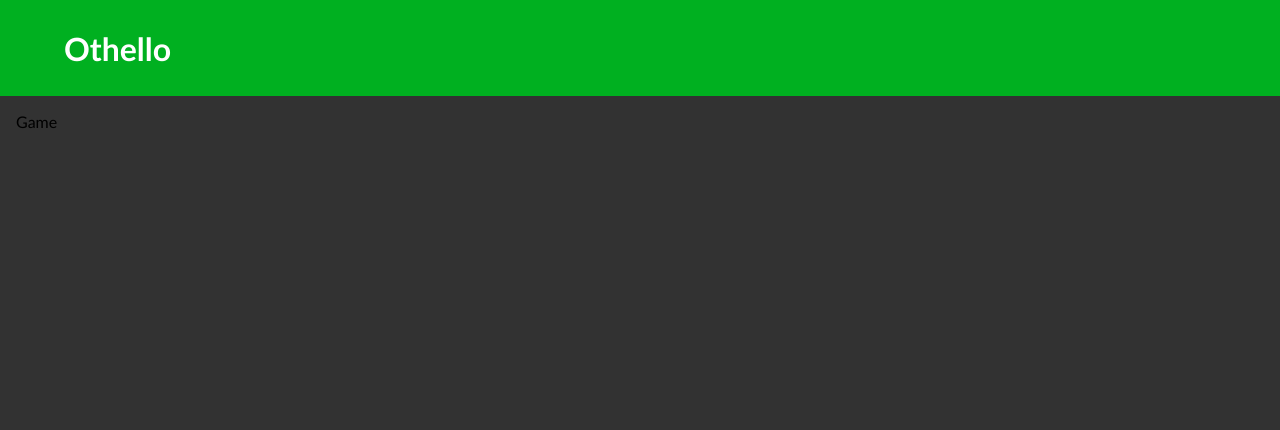
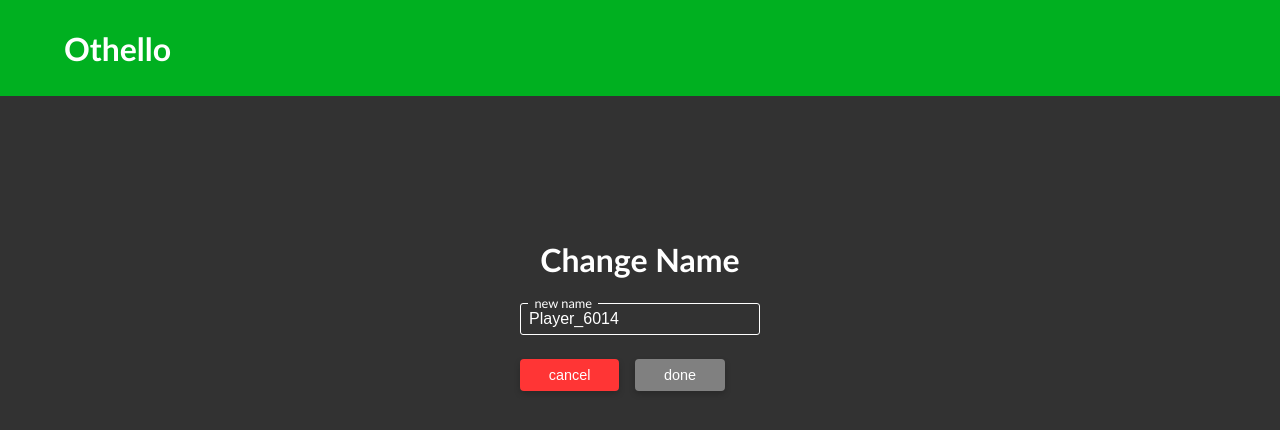
Before and after one commit to syncMutex/othello, a React (Vite) app in the folder client-browser/: page /change-username in a window 1280 px wide. Shown: the top 430 px of the page. Built offline with nearby package versions, Linux system fonts and the light colour scheme.

Commit message:
added name and change name

```diff
--- a/client-browser/src/App.tsx
+++ b/client-browser/src/App.tsx
@@ -1,4 +1,6 @@
 import './App.scss'
+import './scss/common.scss'
+import './scss/buttons.scss'
 import { BrowserRouter as Router } from 'react-router-dom'
 import TheBody from './components/main/The-Body'
 
--- a/client-browser/src/components/main/The-Body.tsx
+++ b/client-browser/src/components/main/The-Body.tsx
@@ -4,6 +4,7 @@ import Home from "../../views/home"
 import CreateGame from "../../views/create-game"
 import JoinGame from "../../views/join-game"
 import Game from "../../views/game"
+import ChangeName from "../../views/change-name"
 
 export default function TheBody() {
   return (
@@ -12,8 +13,9 @@ export default function TheBody() {
         <Route path="/" element={<Home />} />
         <Route path="/create-game" element={<CreateGame />} />
         <Route path="/join-game" element={<JoinGame />} />
-        <Route path="/:gameId" element={<Game />} />
-        <Route path="*"  element={<Navigate to="/" replace />}/>
+        <Route path="/game/:gameId" element={<Game />} />
+        <Route path="/change-username" element={<ChangeName />} />
+        <Route path="*" element={<Navigate to="/" replace />}/>
       </Routes>
     </div>
   )
--- a/client-browser/src/index.scss
+++ b/client-browser/src/index.scss
@@ -1,3 +1,5 @@
+@use "./scss/variables" as v;
+
 *, *::after, *::before{
   margin: 0;
   padding: 0;
@@ -7,7 +9,7 @@
 body{
   width: 100vw;
   height: 100vh;
-  background-color: rgb(50, 50, 50);
+  background-color: v.$main-bg;
   overflow: hidden;
   position: relative;
   -webkit-tap-highlight-color: transparent;
--- a/client-browser/src/scss/_variables.scss
+++ b/client-browser/src/scss/_variables.scss
@@ -1 +1,2 @@
 $color-green: rgb(0, 176, 32);
+$main-bg: rgb(50, 50, 50);
--- /dev/null
+++ b/client-browser/src/scss/buttons.scss
@@ -0,0 +1,71 @@
+.btn-green,
+.btn-red,
+.btn-nobg{
+  min-width: 2rem;
+  min-height: 2rem;
+  height: 1rem;
+  min-width: max-content;
+  padding: 0 2em;
+  border: 0;
+  outline: none;
+  border-radius: 4px;
+  cursor: pointer;
+  box-shadow: 0 3px 6px rgba(0, 0, 0, 0.2);
+  transition: 0.25s;
+  font-size: 0.9rem;
+  text-decoration: none;
+  font-family: Arial, Helvetica, sans-serif;
+
+  &:disabled{
+    background-color: grey;
+    pointer-events: none;
+  }
+}
+
+.link-btn{
+  display: inline-flex;
+  justify-content: center;
+  align-items: center;
+}
+
+.btn-green{
+  background-color: rgb(4, 240, 106);
+  color: white;
+
+  &:hover{
+    background-color: rgb(58, 255, 133);
+    color: white;
+  }
+
+  &:active{
+    background-color: rgb(0, 209, 80);
+    color: white;
+  }
+}
+
+.btn-red{
+  background-color: rgb(255, 53, 53);
+  color: white;
+
+  &:hover{
+    background-color: rgb(253, 91, 91);
+    color: white;
+  }
+
+  &:active{
+    background-color: rgb(199, 45, 45);
+    color: white;
+  }
+}
+
+.btn-nobg{
+  --nobg-color: black;
+  background-color: transparent;
+  color: var(--nobg-color);
+  border: 1px solid var(--nobg-color);
+  box-shadow: none;
+
+  &[data-theme="dark"]{
+    --nobg-color: white;
+  }
+}
--- /dev/null
+++ b/client-browser/src/scss/common.scss
@@ -0,0 +1,73 @@
+@use "./variables" as v;
+
+.form-group{
+  margin-top: 1.5rem;
+
+  .form-row{
+    display: flex;
+    flex-direction: row;
+    flex-wrap: wrap;
+    gap: 0 1rem;
+  }
+
+  &[data-theme="dark"]{
+    color: white;
+  }
+}
+
+.form-field{
+  position: relative;
+  display: flex;
+  flex-direction: column;
+  justify-content: center;
+  margin-bottom: 1.5rem;
+
+  > label{
+    position: absolute;
+    left: 0.5rem;
+    pointer-events: none;
+    transition: 0.2s;
+  }
+}
+
+input[type=text]{
+  --border-color: black;
+  outline: 0;
+  border: 1px solid var(--border-color);
+  height: 2rem;
+  width: 15rem;
+  padding: 0.5rem;
+  font-size: 1rem;
+  border-radius: 3px;
+
+  &[data-theme="dark"]{
+    --border-color: white;
+    color: white;
+    background-color: transparent;
+  }
+}
+
+input[type=text]:focus{
+  --bc: blue;
+  border-color: var(--bc);
+
+  &[data-theme="dark"]{
+    --bc: rgb(115, 124, 255);
+  }
+}
+
+input[type=text]:focus ~ label, input[type=text]:valid ~ label{
+  background-color: v.$main-bg;
+  transform: translate(0, -1rem);
+  padding: 0 0.4rem;
+  font-size: 0.8rem;
+}
+
+.flex-btns{
+  display: flex;
+  flex-direction: row;
+
+  > *{
+    margin-right: 1rem;
+  }
+}
--- /dev/null
+++ b/client-browser/src/ts/utils.ts
@@ -0,0 +1,11 @@
+export function randInt(min:number, max:number):number {
+  return Math.floor(Math.random() * (max - min) + min)
+}
+
+function saveRandomNameToLocalStorage() {
+  window.localStorage.userName = `Player_${randInt(0, 10)}${randInt(0, 10)}${randInt(0, 10)}${randInt(0, 10)}`
+}
+
+export function validateUserName() {
+  if(!window.localStorage.userName) saveRandomNameToLocalStorage();
+}
--- /dev/null
+++ b/client-browser/src/views/change-name.scss
@@ -0,0 +1,9 @@
+.change-username{
+  display: flex;
+  flex-direction: column;
+  align-items: center;
+  padding-top: 8rem;
+  color: white;
+  height: 100%;
+  width: 100%;
+}
--- /dev/null
+++ b/client-browser/src/views/change-name.tsx
@@ -0,0 +1,45 @@
+import "./change-name.scss";
+import { ChangeEvent, useEffect, useState } from "react";
+import { validateUserName } from "../ts/utils";
+import { Link, useNavigate } from "react-router-dom";
+
+export default function ChangeName() {
+  const [newUserName, setNewUserName] = useState<string>("");
+  const navigate = useNavigate();
+
+  useEffect(() => {
+    validateUserName();
+    setNewUserName(window.localStorage.userName);
+  } ,[])
+
+  return (<div className="change-username">
+    <h1>Change Name</h1>
+    <div className="form-group">
+      <div>
+        <div className="form-field">
+          <input
+            type="text"
+            value={newUserName}
+            onChange={(e:ChangeEvent<HTMLInputElement>) => setNewUserName(e.target.value)}
+            data-theme="dark"
+            maxLength={18}
+            spellCheck="false"
+          />
+          <label>new name</label>
+        </div>
+        <div className="flex-btns">
+          <Link className="btn-red link-btn" to="/">cancel</Link>
+          <button
+            className="btn-green"
+            onClick={() => {
+              window.localStorage.userName = newUserName;
+              navigate("/")
+            }}
+            disabled={
+              newUserName === window.localStorage.userName || newUserName.length < 3
+            }>done</button>
+        </div>
+      </div>
+    </div>
+  </div>)
+}
--- a/client-browser/src/views/home.scss
+++ b/client-browser/src/views/home.scss
@@ -11,11 +11,16 @@
     display: flex;
     flex-direction: column;
     align-items: center;
+    position: relative;
     width: 100%;
-    max-width: 20rem;
+    max-width: 30rem;
     height: 30rem;
     padding-top: 3rem;
+    color: white;
 
+    .username{
+      position: relative;
+    }
 
     .link{
       color: white;
@@ -32,7 +37,8 @@
 
     h1{
       color: rgb(101, 255, 183);
-      font-size: 4rem;
+      font-size: 2rem;
+      text-align: center;
     }
   }
 }
--- a/client-browser/src/views/home.tsx
+++ b/client-browser/src/views/home.tsx
@@ -1,16 +1,28 @@
+import { useEffect, useState } from "react"
 import { Link } from "react-router-dom"
+import { validateUserName } from "../ts/utils"
 import "./home.scss"
 
 export default function Home() {
+  const [userName, setUserName] = useState("");
+
+  useEffect(() => {
+    validateUserName();
+    setUserName(window.localStorage.userName);
+  }, [])
+
   return (<div className="home">
     <div>
-      <h1>Menu</h1>
+      <h1>Welcome {userName}</h1>
       <Link className="link" to="/join-game">
         Join game
       </Link>
       <Link className="link" to="/create-game">
         Create game
       </Link>
+      <Link className="link" to="/change-username">
+        Change name
+      </Link>
     </div>
   </div>)
 }
```
